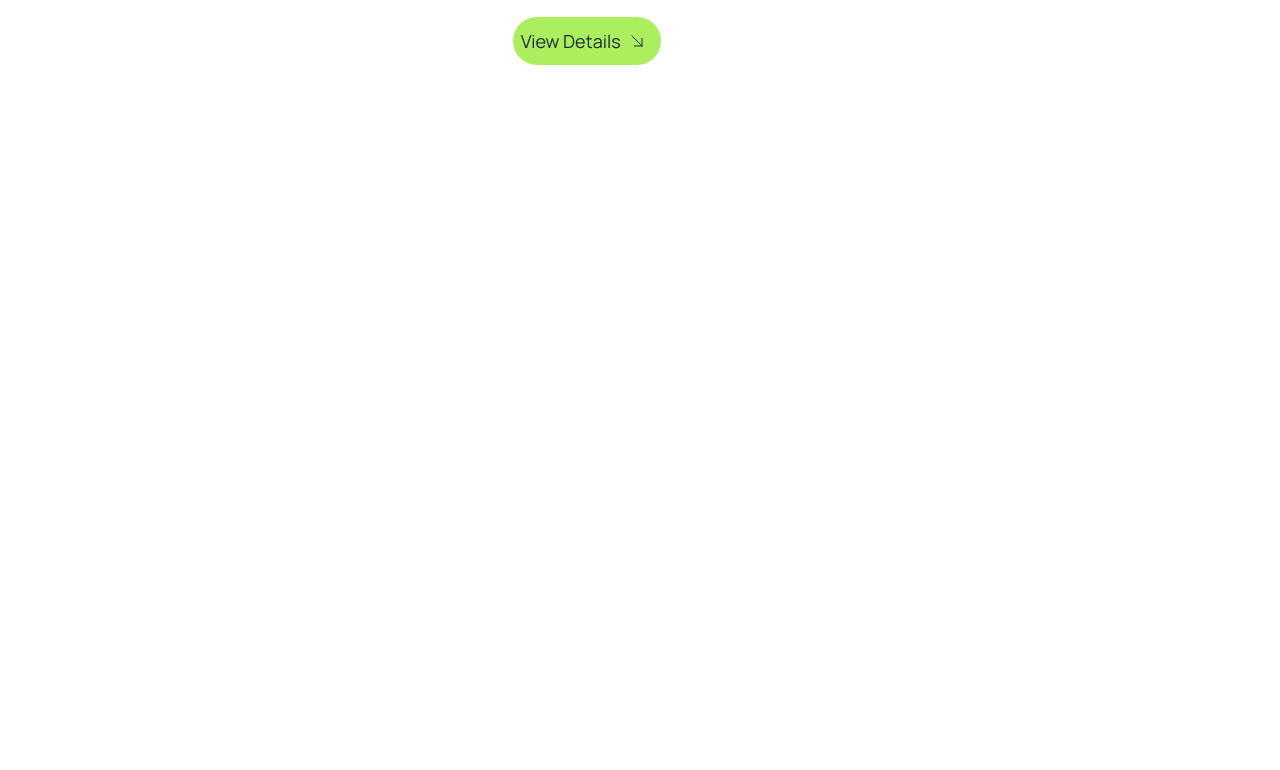
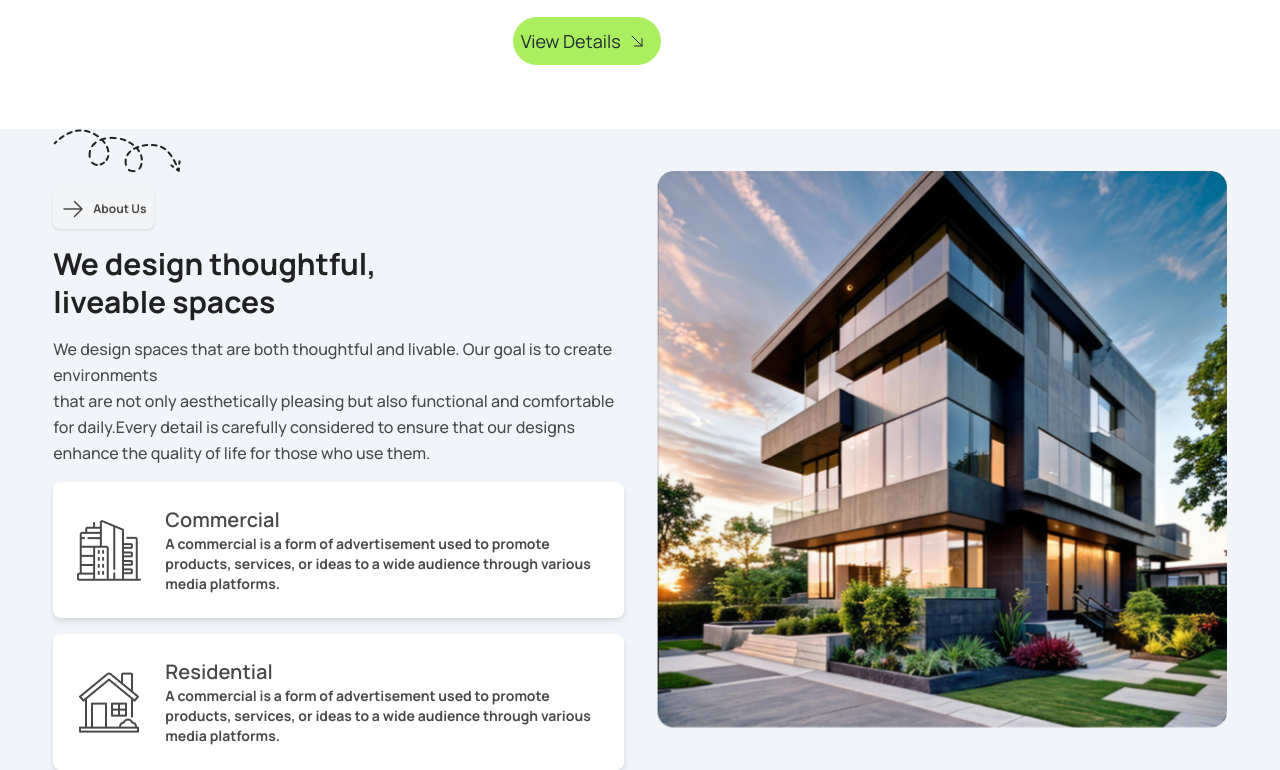
Before and after one commit to Rezuan17/web-dev-3rd-assignment-prjct, a plain HTML site: page index.html in a window 1280 px wide. Shown: the part 653-1423 px from the top of the page. Before the commit the page ends 800 px from the top, so only its background shows below. Drawn offline with nearby package versions, Linux system fonts and the light colour scheme.

Commit message:
added the 2nd section in my new assignment projects

```diff
--- a/index.html
+++ b/index.html
@@ -139,6 +139,63 @@
                </div>
             </div>
         </section>
+
+        <section class="bg-slate-100 mt-16">
+
+            <!-- main-content -->
+            <div class="w-11/12 mx-auto text-xs font-bold flex  flex-col md:flex-row gap-8">
+
+
+                <!-- text-content -->
+             <div class="space-y-4 w-1/2">
+                <img class="mr-4 relative z-10" src="assets/Vector.png" alt="">
+                <button class="flex text-[#494949] items-center bg-gray-100 p-2 rounded-md shadow">
+
+                    <svg xmlns="http://www.w3.org/2000/svg" fill="none" viewBox="0 0 24 24" stroke-width="1.5" stroke="currentColor" class="w-6 h-6 mr-2">
+                        <path stroke-linecap="round" stroke-linejoin="round" d="M13.5 4.5 21 12m0 0-7.5 7.5M21 12H3" />
+                      </svg>
+
+                    About Us
+                </button>
+                <h2 class="text-3xl font-bold text-[#212121] leading-tight">We design thoughtful,<br> liveable spaces</h2>
+                <p class="text-base font-medium text-[#494949] leading-relaxed">We design spaces that are both thoughtful and  livable. Our goal is to create environments <br> that are not only aesthetically pleasing but also functional and comfortable for daily.Every detail is carefully considered to ensure that our designs enhance the quality of life for those who use them.</p>
+
+                 <!-- image/text div 1-->
+                 <div class="flex items-center gap-4 bg-white drop-shadow-md p-6 rounded-lg w-full gap-6">
+                    <!-- image 1 -->
+                     <div>
+                        <img class="w-[64px] h-[64px] object-cover" src="assets/commercial.png" alt="">
+                     </div>
+                     <!-- text div 1 -->
+                      <div class="">
+                        <h5 class="text-[#494949] text-xl font-semibold">Commercial</h5>
+                        <p class="text-sm text-[#494949]">A commercial is a form of advertisement used to promote <br> products, services, or ideas to a wide audience through various <br> media platforms.</p>
+                      </div>
+                 </div>
+
+                   <!-- image/text div 2-->
+                   <div class="flex items-center gap-6 bg-white drop-shadow-md p-6 rounded-lg w-full">
+                    <!-- image 2 -->
+                     <div>
+                        <img class="class="w-[64px] h-[64px] object-cover"" src="assets/residential.png" alt="">
+                     </div>
+                     <!-- text siv 2 -->
+                      <div>
+                        <h5 class="text-[#494949] text-xl font-semibold">Residential</h5>
+                        <p class="text-sm text-[#494949]">A commercial is a form of advertisement used to promote <br> products, services, or ideas to a wide audience through various <br> media platforms.</p>
+                      </div>
+                 </div>
+                </div>
+
+
+
+                <!-- image-content -->
+                <div class="w-full md:w-1/2 flex justify-center items-center">
+                  <img src="assets/Rectangle.png" alt="">
+                </div>
+
+             </div>
+        </section>
     </main>
 
     <!-- footer section start -->
```
